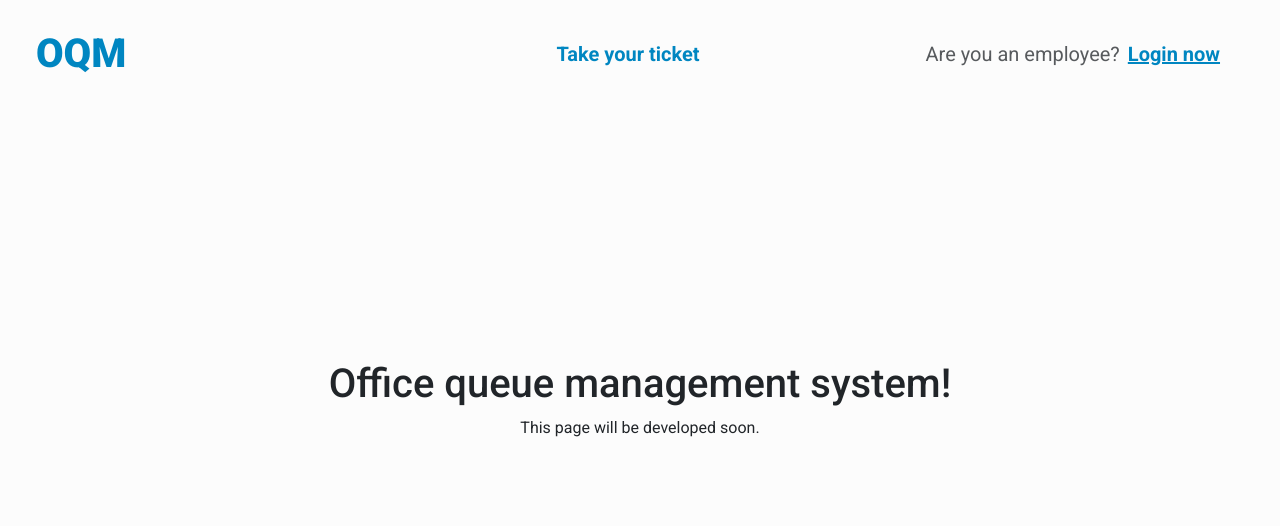
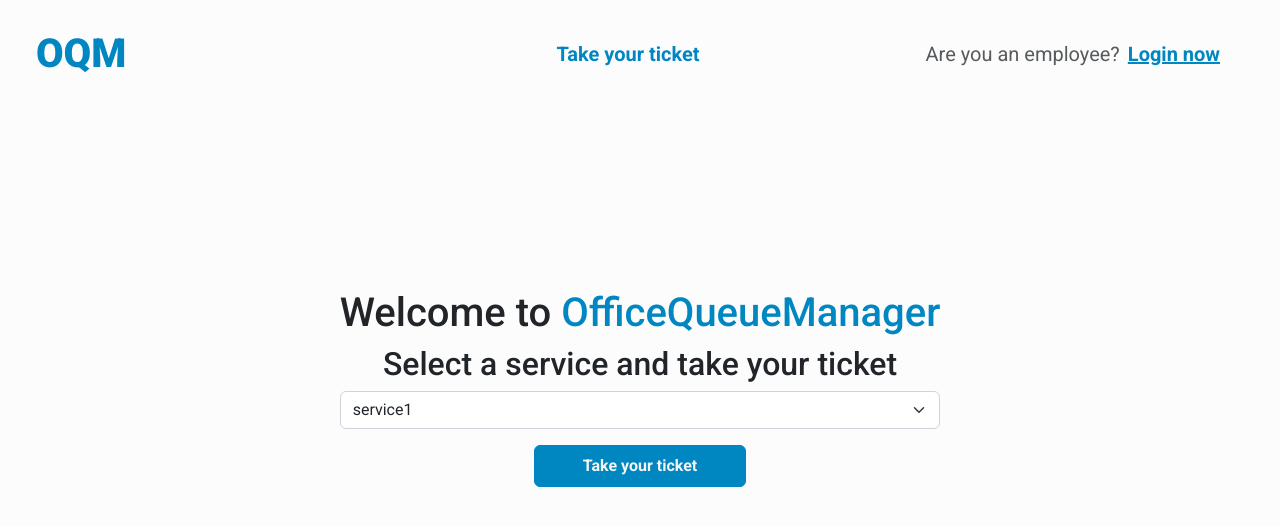
Before and after one commit to SoftwareEngineeringII-Team09/se-2022-09-OfficeQueueManager, a React (Create React App) app in the folder code/frontend/: page / in a window 1280 px wide. Shown: the top 526 px of the page. Built offline with nearby package versions, Linux system fonts and the light colour scheme.

Commit message:
Added GUI for requesting a new ticket

```diff
--- a/code/frontend/src/App.jsx
+++ b/code/frontend/src/App.jsx
@@ -6,11 +6,12 @@ import { UI } from './components';
 
 function App() {
   const location = useLocation();
+  const serviceList = ['service1', 'service2'];
 
   return (
     <Routes location={location} key={location.pathname}>
       <Route path='/' element={<UI.Layout />}>
-        <Route index path='/' element={<Pages.Home />} />
+        <Route index path='/' element={<Pages.Home serviceList={serviceList} />} />
         <Route path='*' element={<Pages.Default />} />
       </Route>
     </Routes>
--- a/code/frontend/src/pages/Home.jsx
+++ b/code/frontend/src/pages/Home.jsx
@@ -1,8 +1,25 @@
-const Home = () => {
+import { Form, Button } from 'react-bootstrap';
+import { useState } from 'react';
+
+const Home = (props) => {
+    const [service, setService] = useState(props.serviceList[0]);
+
+    const handleSubmit = (event) => {
+        event.preventDefault();
+        //API.newTicket(service);
+        //redirect
+    }
+
     return (
         <div className="text-center">
-            <h1>Office queue management system!</h1>
-            <span>This page will be developed soon.</span>
+            <h1 className="font-weight-bold">Welcome to <span className="text-primary">OfficeQueueManager</span></h1>
+            <h2>Select a service and take your ticket</h2>
+            <Form onSubmit={handleSubmit} className="my-2">
+                <Form.Select onChange={(event) => setService(event.target.value)}>
+                    {props.serviceList.map(s => <option key={s} value={s}>{s}</option>)}
+                </Form.Select>
+                <Button variant="primary" type="submit" className='py-2 px-5 my-3'>Take your ticket</Button>
+            </Form>
         </div>
     );
 }
```
